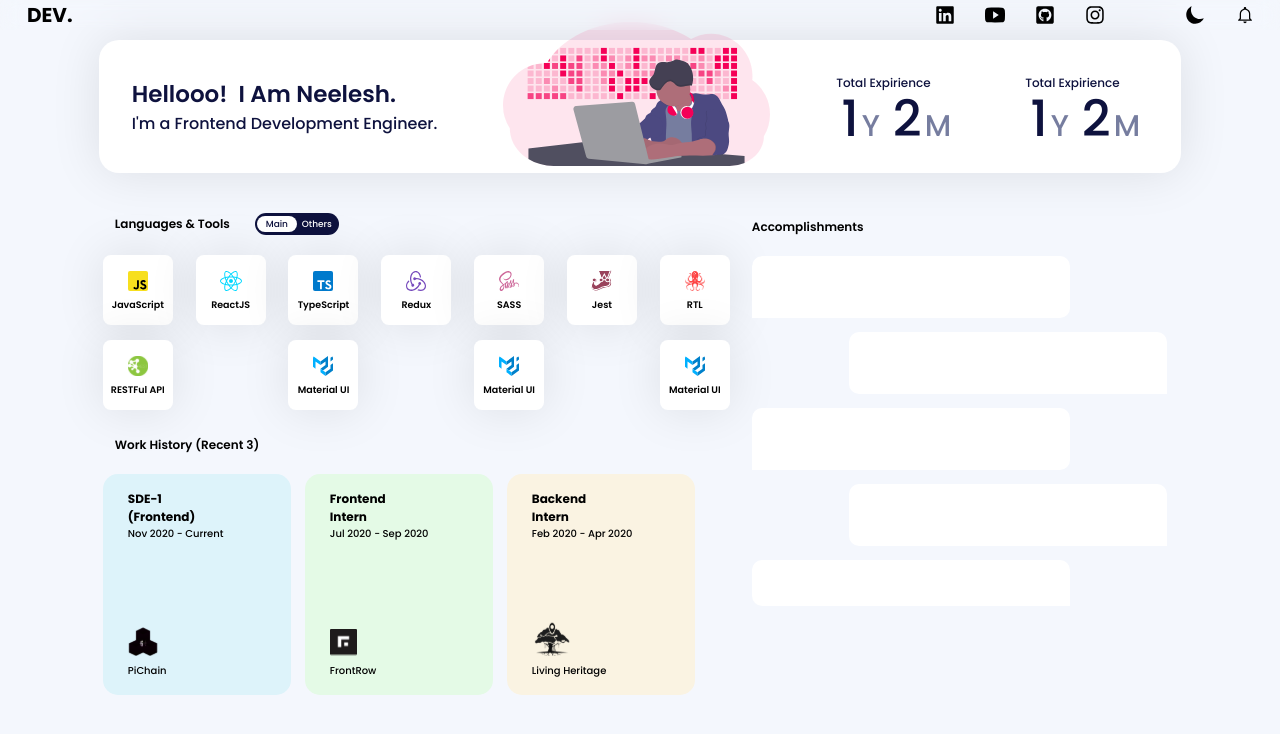
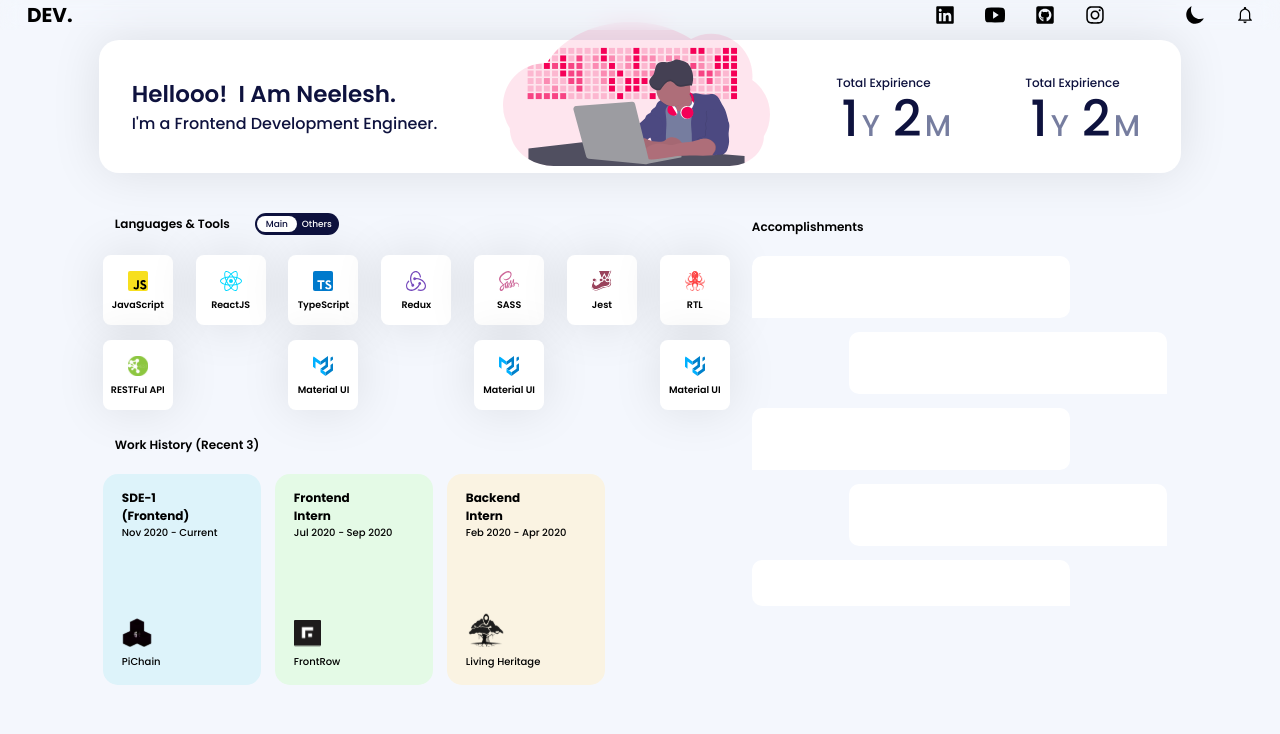
Before and after one commit to neeleshio/myfolio-webapp, a React (Create React App) app: page / in a window 1280 px wide. Shown: the top 734 px of the page. Built offline with nearby package versions, Linux system fonts and the light colour scheme.

Commit message:
card overflow

```diff
--- a/src/styles/Portfolio.scss
+++ b/src/styles/Portfolio.scss
@@ -211,14 +211,14 @@
 
     .card-container {
         display: flex;
-        margin: 20px 0 22px 22px;
+        margin: 20px 22px 22px 22px;
         overflow-x: auto;
         padding-bottom: 10px;
 
         .card {
-            min-width: 188px;
-            min-height: 221px;
-            padding: 16px 25px;
+            min-width: 158px;
+            min-height: 211px;
+            padding: 15px 19px;
             border-radius: 15px;
             display: flex;
             flex-direction: column;
```
